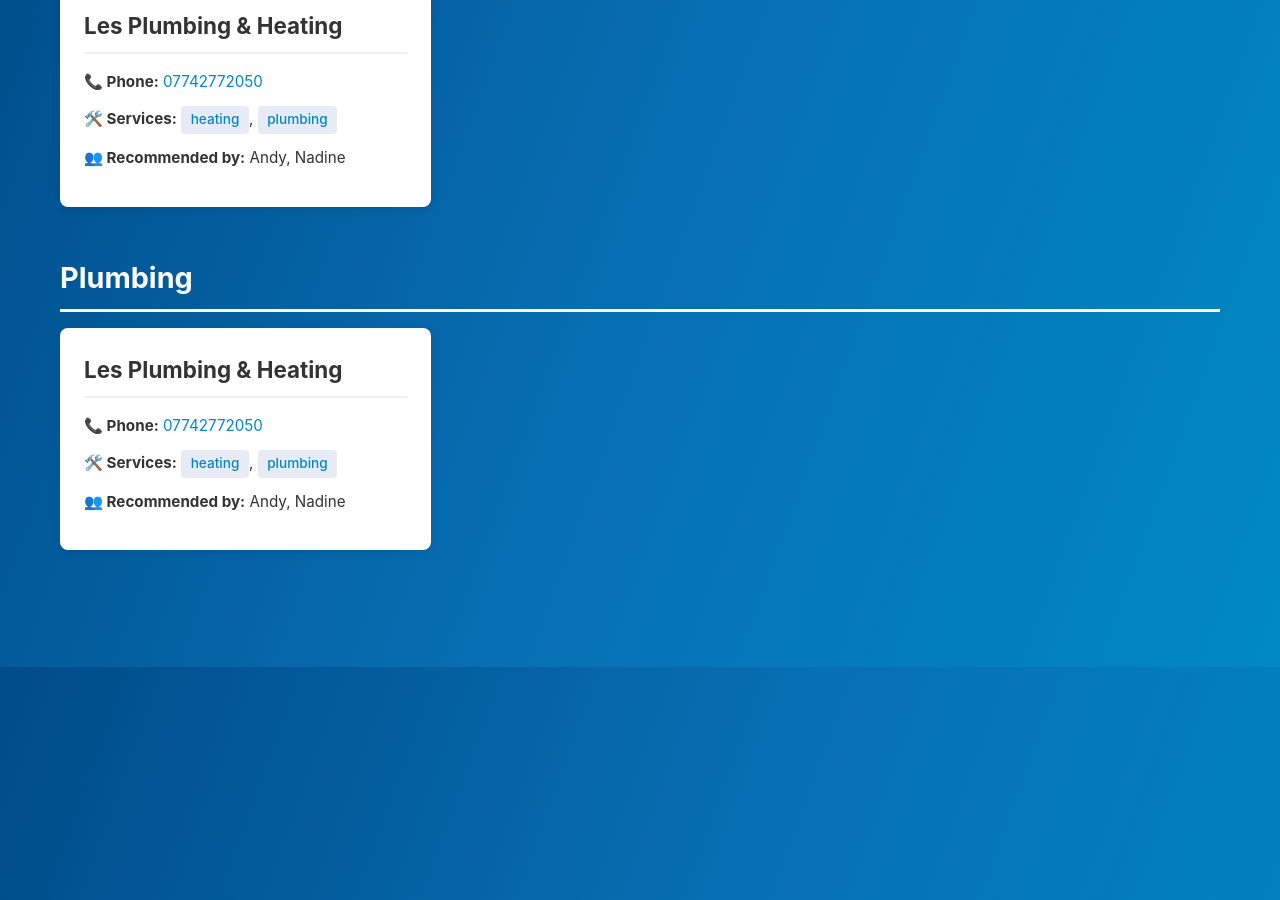
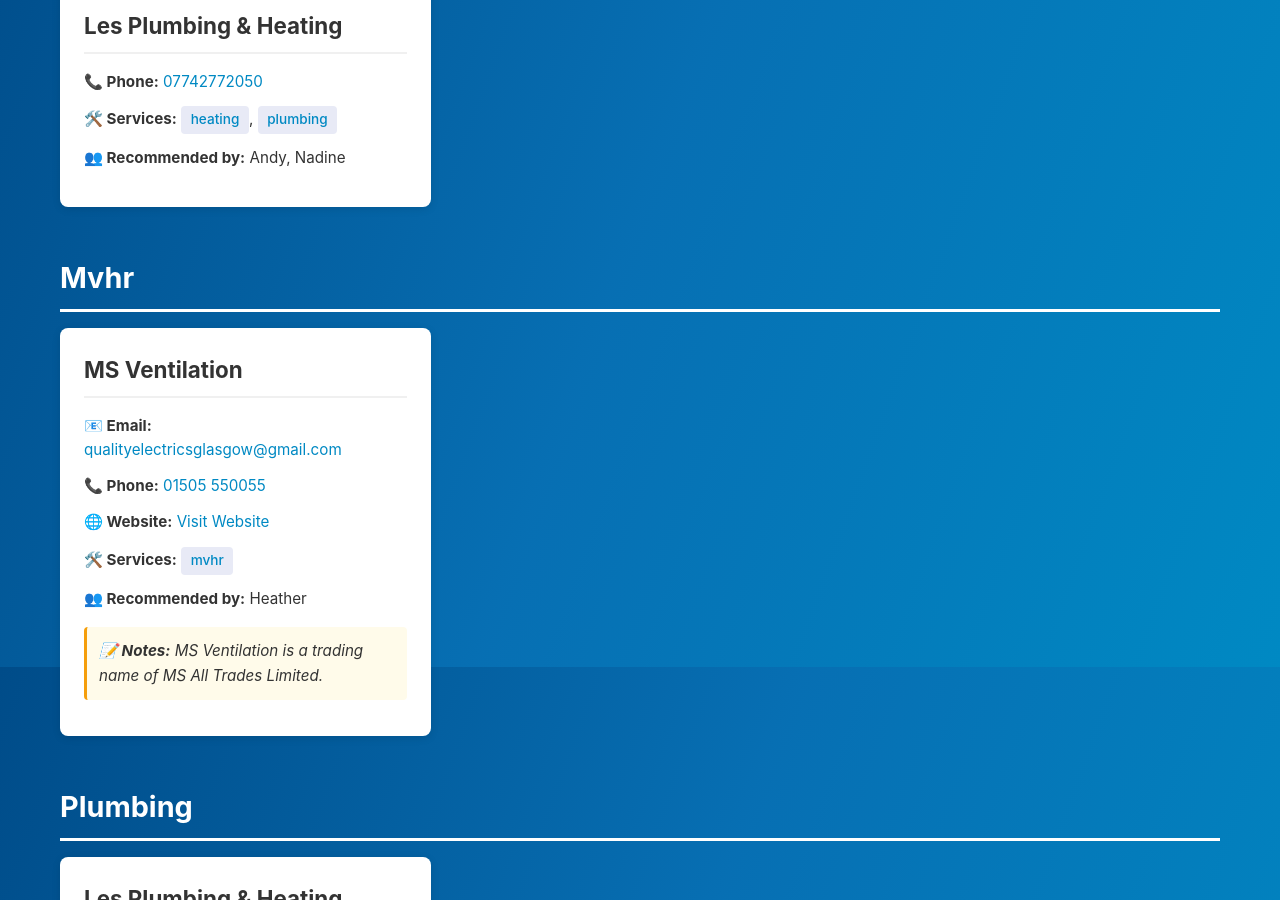
Before and after one commit to aucklandwynd/contractors, a Jekyll site: the page built from index.html, in a window 1280 px wide and 900 px high, scrolled down 1133 px. Built offline with Jekyll 4.4.1, drawn with Linux system fonts in a browser that asks for light colours.

Commit message:
Add "MS Ventilation"

```diff
--- a/_data/contractors.yml
+++ b/_data/contractors.yml
@@ -50,6 +50,16 @@
     - "Nadine"
   notes: ""
 # === M
+- name: "MS Ventilation"
+  contact: "qualityelectricsglasgow@gmail.com"
+  phone: "0141 4112000"
+  phone: "01505 550055"
+  website: "https://qualityelectrics.co.uk/"
+  services:
+    - mvhr
+  recommended_by:
+    - "Heather"
+  notes: "MS Ventilation is a trading name of MS All Trades Limited."
 # === N
 # === O
 # === P
```
